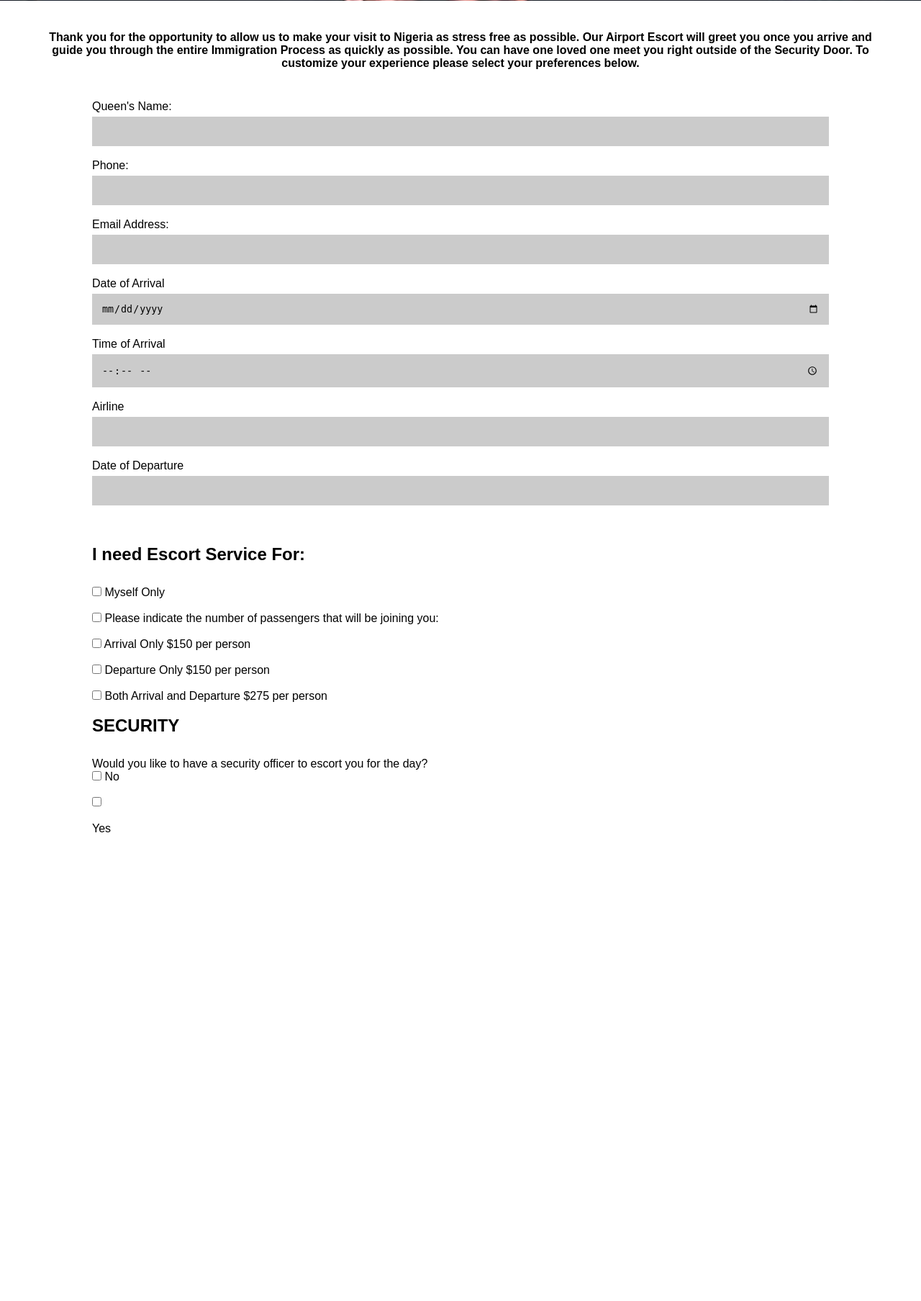
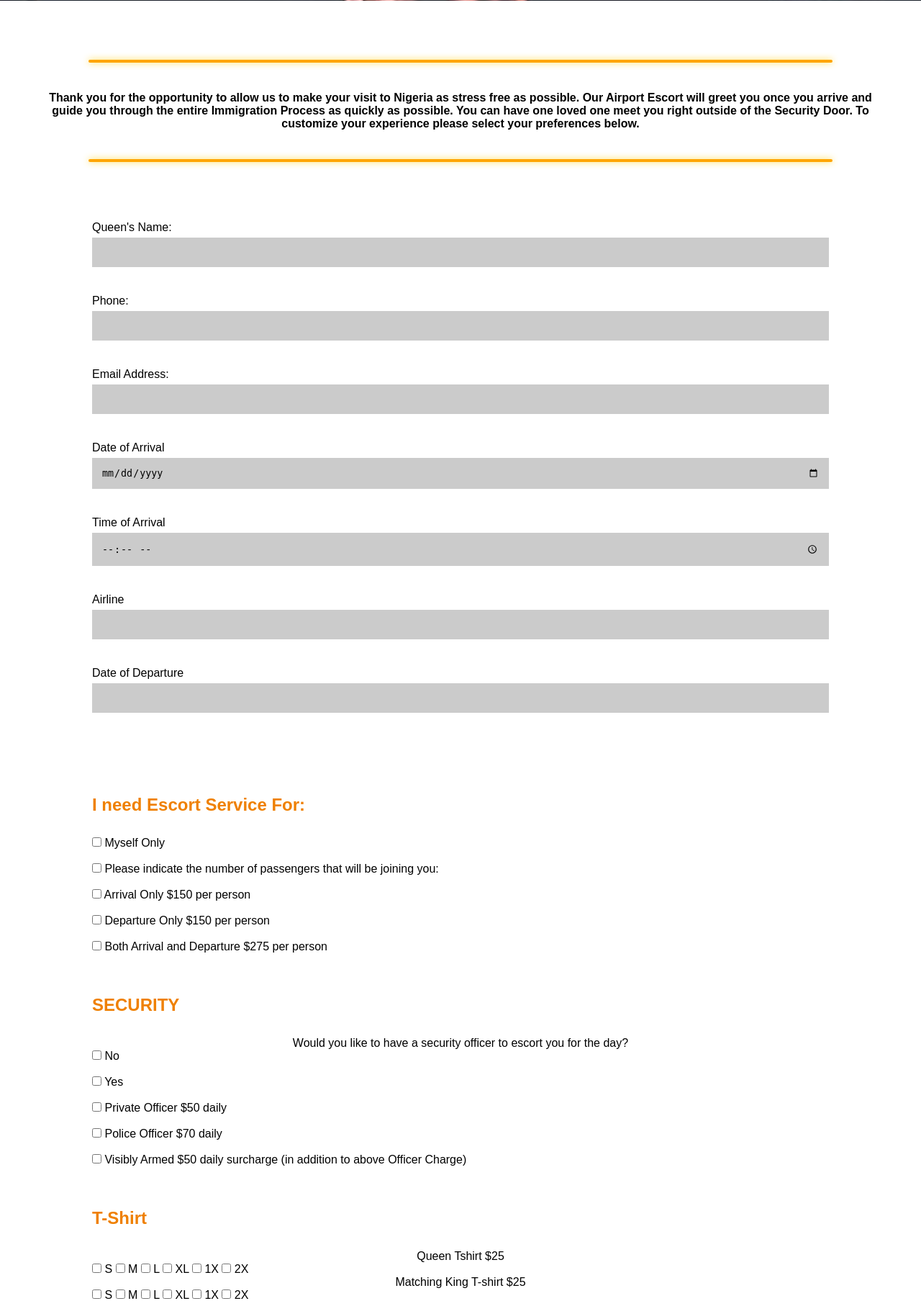
Before and after one commit to estherohiomame/9ja-wives-reign, a PHP site: page /AirportServices.html in a window 1280 px wide. Shown: the part 319-2126 px from the top of the page at 72% size. Before the commit the page ends 1475 px from the top, so only its background shows below. Run offline with PHP 8.4, Linux system fonts and the light colour scheme.

Commit message:
Airport Services

```diff
--- a/AirportServices.css
+++ b/AirportServices.css
@@ -50,7 +50,7 @@ label:not(input[type=checkbox] ~ label) {
 
  .form {
     width: 80%;
-    margin: 0 auto;
+    margin: 40px auto;
 }
 
 
@@ -61,6 +61,7 @@ label:not(input[type=checkbox] ~ label) {
     border: none;
     background: #7e7e7e66;
     transition: 0.8s;
+    margin-bottom: 20px;
     }
 
 
@@ -69,6 +70,22 @@ label:not(input[type=checkbox] ~ label) {
         border-bottom: 1px solid black;
     }
 
-h2 {
+
+h2:not(.hero h2) {
     margin-bottom: 30px;
+    color: #ef8002;
 }
+
+p {
+    text-align: center;
+}
+
+hr {
+    background-color: orange;
+    width: 90%;
+    height: 4px;
+    border-radius: 4px;
+    margin: 40px auto;
+    box-shadow: 0px 0px 10px #ffcf0dd6;
+    border: none;
+}
--- a/AirportServices.html
+++ b/AirportServices.html
@@ -14,7 +14,9 @@
         </div>
     </section>
     <section class="welcome">
+        <hr>
         <p>Thank you for the opportunity to allow us to make your visit to Nigeria as stress free as possible. Our Airport Escort will greet you once you arrive and guide you through the entire Immigration Process as quickly as possible. You can have one loved one meet you right outside of the Security Door. To customize your experience please select your preferences below.</p>
+        <hr>
     </section>
     <form action="" id="form">
         <div class="form">
@@ -51,8 +53,65 @@
             <p>Would you like to have a security officer to escort you for the day?</p>
             <input type="checkbox" name="NoOfficer" id="NoOfficer">
             <label for="NoOfficer">No</label><br><br>
-            <input type="checkbox" name="YesOfficer" id="YesOfficer"><br><br>
-            <label for="YesOfficer">Yes</label>
+            <input type="checkbox" name="YesOfficer" id="YesOfficer">
+            <label for="YesOfficer">Yes</label><br><br>
+            <div class="officerType">
+                <input type="checkbox" name="PrivateOfficer" id="PrivateOfficer">
+                <label for="">Private Officer  $50 daily</label><br><br>
+                <input type="checkbox" name="PublicOfficer" id="PublicOfficer">
+                <label for="PublicOfficer">Police Officer   $70 daily</label><br><br>
+                <input type="checkbox" name="VisiblyArmed" id="VisiblyArmed">
+                <label for="VisiblyArmed">Visibly Armed $50 daily surcharge (in addition to above Officer Charge)</label><br><br>
+            </div></div>
+            <div class="form">
+                <h2>T-Shirt</h2>
+                <p>Queen Tshirt $25</p>
+                <input type="checkbox" name="QueenSize" id="small" value="small">
+                <label for="small">S</label>
+                <input type="checkbox" name="QueenSize" id="medium" value="medium">
+                <label for="medium">M</label>
+                <input type="checkbox" name="QueenSize" id="large" value="large">
+                <label for="large">L</label>
+                <input type="checkbox" name="QueenSize" id="XLarge" value="XLarge">
+                <label for="XLarge">XL</label>
+                <input type="checkbox" name="QueenSize" id="2XLarge" value="2XLarge">
+                <label for="2XLarge">1X</label>
+                <input type="checkbox" name="QueenSize" id="3XLarge" value="3XLarge">
+                <label for="3XLarge">2X</label>
+
+                <p>Matching King T-shirt $25</p>
+                <input type="checkbox" name="KingSize" id="small" value="small">
+                <label for="small">S</label>
+                <input type="checkbox" name="KingSize" id="medium" value="medium">
+                <label for="medium">M</label>
+                <input type="checkbox" name="KingSize" id="large" value="large">
+                <label for="large">L</label>
+                <input type="checkbox" name="KingSize" id="XLarge" value="XLarge">
+                <label for="XLarge">XL</label>
+                <input type="checkbox" name="KingSize" id="2XLarge" value="2XLarge">
+                <label for="2XLarge">1X</label>
+                <input type="checkbox" name="KingSize" id="3XLarge" value="3XLarge">
+                <label for="3XLarge">2X</label>
+              </div>
+        </div>
+        <div class="form">
+            <h2>Cart</h2>
+            <label for="EscortPrice">Escort Services</label>
+            <input type="text" name="EscortPrice" id="EscortPrice">
+            <label for="SecurityPrice">Security</label>
+            <input type="text" name="SecurityPrice" id="SecurityPrice">
+            <label for="TshirtPrice">T-Shirts</label>
+            <input type="text" name="TshirtPrice" id="TshirtPrice">
+            <label for="VatPrice">VAT/Taxes</label>
+            <input type="text" name="EscortPrice" id="EscortPrice" value="$10" readonly>
+            <label for="SubtotalPrice">Subtotal</label>
+            <input type="text" name="SubtotalPrice" id="SubtotalPrice">
+            <label for="DiscountCode">Discount Code</label>
+            <input type="text" name="DiscountCode" id="DiscountCode">
+            <label for="DiscountAmount" class="discount">Discount Amount</label>
+            <input type="text" name="DiscountAmount" class="discount" id="DiscountAmount">
+            <label for="TotalPrice">TOTAL</label>
+            <input type="text" name="TotalPrice" id="TotalPrice">
         </div>
     </form>
 
```
